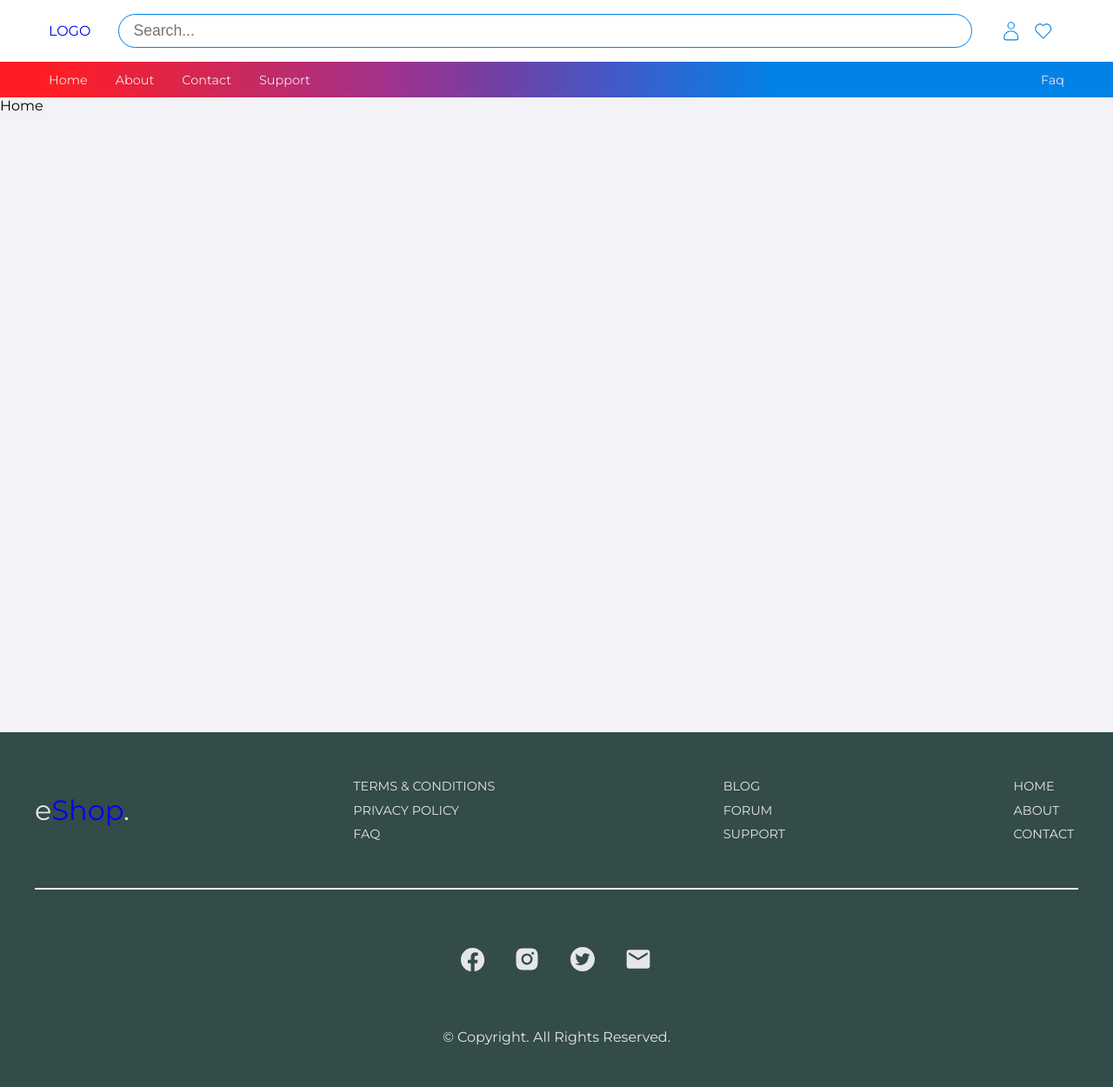
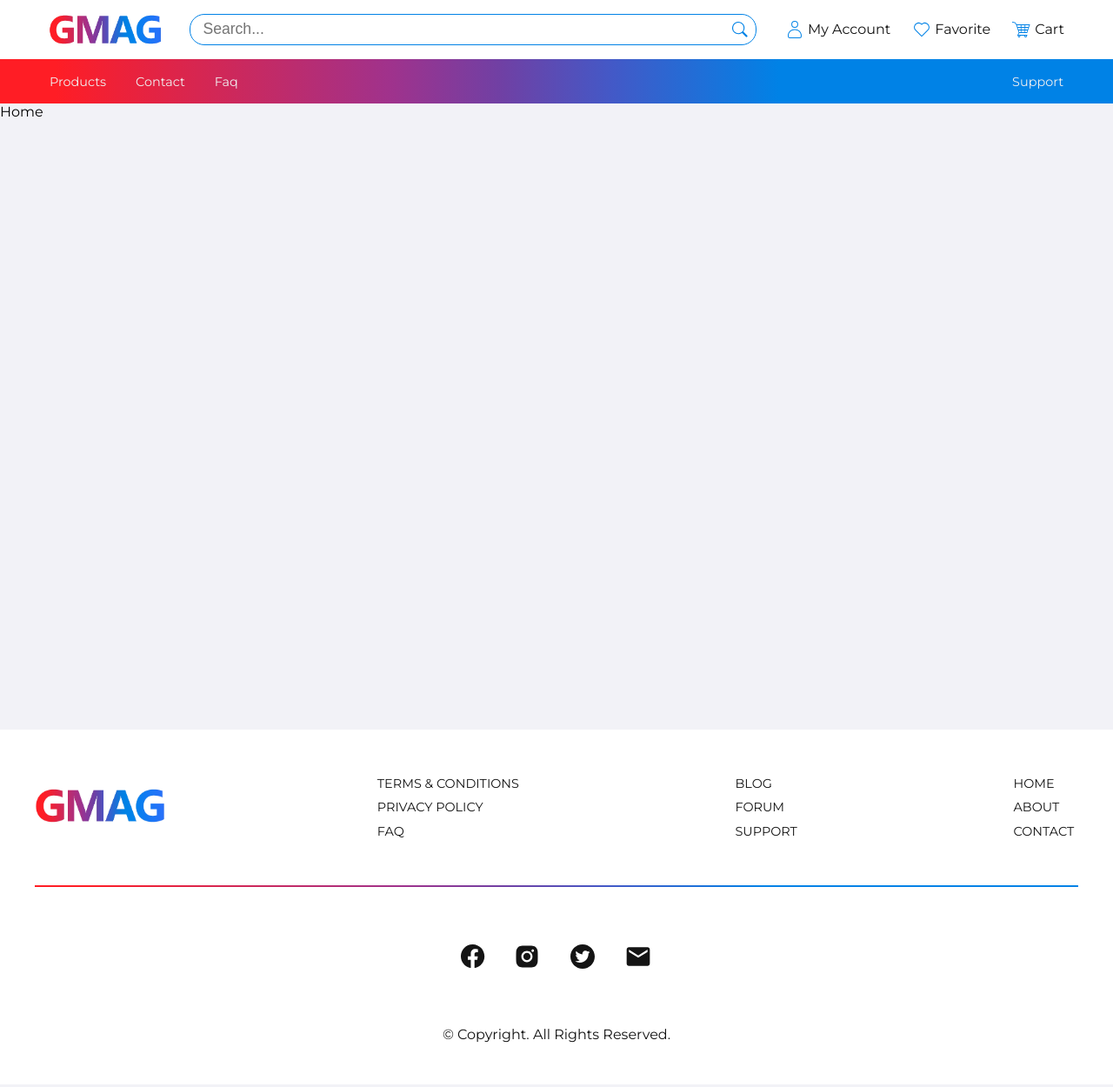
Before and after one commit to Aur71/eShop, a Next.js app: page / in a window 1280 px wide. Shown: the whole page at 87% size. Built offline with nearby package versions, Linux system fonts and the light colour scheme.

Commit message:
nvabar, footer design done

```diff
--- a/components/footer/Row1.jsx
+++ b/components/footer/Row1.jsx
@@ -2,12 +2,16 @@ import styles from '../../styles/layout/Footer.module.scss';
 
 // TOOLS
 import Link from 'next/link';
+import Image from 'next/image';
+
+// MEDIA
+import logo from '../../public/logo.png';
 
 const Row1 = () => {
   return (
     <section className={styles.row1}>
       <Link href='/' className={styles.logo}>
-        e<span>Shop</span>.
+        <Image src={logo} alt='logo' />
       </Link>
 
       <ul>
--- a/components/navbar/NavItems.jsx
+++ b/components/navbar/NavItems.jsx
@@ -2,37 +2,57 @@ import styles from '../../styles/layout/navbar/NavItems.module.scss';
 
 // TOOLS
 import Link from 'next/link';
+import Image from 'next/image';
 
 // MEDIA
+import logo from '../../public/logo.png';
 import { CiUser, CiHeart } from 'react-icons/ci';
-import { RxHamburgerMenu } from 'react-icons/rx';
+import { GiShoppingCart } from 'react-icons/gi';
+import { VscMenu, VscChromeClose } from 'react-icons/vsc';
+import { BsSearch } from 'react-icons/bs';
 
 const NavItems = () => {
   return (
     <div className={styles.navItems}>
+      {/* LOGO */}
       <Link href='/' className={styles.logo}>
-        LOGO
+        <Image src={logo} alt='logo' />
       </Link>
 
+      {/* SEARCHBAR */}
       <div className={styles.searchbar}>
         <input type='text' placeholder='Search...' />
+
+        <div className={styles.iconsContainer}>
+          <button>
+            <VscChromeClose />
+          </button>
+
+          <button>
+            <BsSearch />
+          </button>
+        </div>
       </div>
 
+      {/* ICONS */}
       <div className={styles.icons}>
-        <Link href='/' className={styles.account}>
+        <Link href='#' className={styles.account}>
           <CiUser />
+          <span>my account</span>
         </Link>
 
-        <Link href='/cart' className={styles.favorite}>
+        <Link href='#' className={styles.favorite}>
           <CiHeart />
+          <span>favorite</span>
         </Link>
 
         <Link href='/cart' className={styles.cart}>
-          {/* <CiShoppingCart /> */}
+          <GiShoppingCart />
+          <span>cart</span>
         </Link>
 
         <button className={styles.hamburger}>
-          <RxHamburgerMenu />
+          <VscMenu />
         </button>
       </div>
     </div>
--- a/components/navbar/NavLinks.jsx
+++ b/components/navbar/NavLinks.jsx
@@ -8,23 +8,19 @@ const NavLinks = () => {
     <div className={styles.navLinks}>
       <ul className={styles.center}>
         <li>
-          <Link href='/'>home</Link>
+          <Link href='#'>products</Link>
         </li>
 
         <li>
-          <Link href='/'>about</Link>
+          <Link href='/contact'>contact</Link>
         </li>
 
         <li>
-          <Link href='/'>contact</Link>
+          <Link href='#'>faq</Link>
         </li>
 
         <li>
-          <Link href='/'>support</Link>
-        </li>
-
-        <li>
-          <Link href='/'>faq</Link>
+          <Link href='#'>support</Link>
         </li>
       </ul>
     </div>
--- a/layout/Sidebar.jsx
+++ b/layout/Sidebar.jsx
@@ -1,55 +1,7 @@
 import styles from '../styles/layout/Sidebar.module.scss';
-// HOOKS
-import { useState } from 'react';
-
-// TOOLS
-import Link from 'next/link';
-
-// MEDIA
-import { MdClose, MdAccountCircle } from 'react-icons/md';
 
 const Sidebar = () => {
-  const [showSidebar, setShowSidebar] = useState(false);
-
-  return (
-    <aside className={`${styles.sidebar} ${showSidebar && styles.active}`}>
-      <div className={styles.header}>
-        <Link href='/'>
-          e<span>Shop</span>.
-        </Link>
-
-        <button>
-          <MdClose className={styles.icon} />
-        </button>
-      </div>
-
-      <ul className={styles.links}>
-        <li>
-          <Link href='/'>home</Link>
-        </li>
-
-        <li>
-          <Link href='/about'>about</Link>
-        </li>
-
-        <li>
-          <Link href='/contact'>contact</Link>
-        </li>
-
-        <li>
-          <Link href='/cart'>support</Link>
-        </li>
-
-        <li>
-          <Link href='/cart'>faq</Link>
-        </li>
-      </ul>
-
-      <Link href='#' className={styles.accountIcon}>
-        <MdAccountCircle />
-      </Link>
-    </aside>
-  );
+  return <aside className={styles.sidebar}></aside>;
 };
 
 export default Sidebar;
--- a/pages/_document.js
+++ b/pages/_document.js
@@ -4,7 +4,7 @@ export default function Document() {
   return (
     <Html lang='en'>
       <Head />
-      <title>eShop</title>
+      <title>GMAG</title>
       <body>
         <Main />
         <NextScript />
--- a/styles/layout/Footer.module.scss
+++ b/styles/layout/Footer.module.scss
@@ -2,8 +2,8 @@
 
 .footer {
   width: 100%;
-  background-color: $secondary-clr;
-  color: $white;
+  background-color: $white;
+  color: $text-clr-black;
   padding: 3rem 1rem;
 
   .center {
@@ -17,8 +17,25 @@
   .line {
     width: 100%;
     height: 2px;
-    background-color: aliceblue;
     margin: 2rem 0;
+
+    background: #0082e6;
+    background: -webkit-linear-gradient(
+      left,
+      #ff1d25 5%,
+      #a0328c 35%,
+      #7040a4 45%,
+      #4359c7 55%,
+      #0082e6 70%
+    );
+    background: linear-gradient(
+      to right,
+      #ff1d25 5%,
+      #a0328c 35%,
+      #7040a4 45%,
+      #4359c7 55%,
+      #0082e6 70%
+    );
   }
 }
 
@@ -35,16 +52,11 @@
   }
 
   .logo {
-    color: $white;
-    transition: color 300ms;
-    font-size: 2rem;
+    width: max-content;
 
-    span {
-      color: $acc-clr-2;
-    }
-
-    &:hover {
-      color: $acc-clr-2;
+    img {
+      width: 150px;
+      height: auto;
     }
 
     @media only screen and (max-width: 600px) {
@@ -57,16 +69,12 @@
     flex-direction: column;
 
     li a {
-      color: $white;
+      color: $text-clr-black;
       font-size: 0.9rem;
       transition: color 300ms;
       text-transform: uppercase;
       padding: 0.3rem;
       display: block;
-
-      &:hover {
-        color: $acc-clr-1;
-      }
     }
   }
 }
@@ -84,12 +92,8 @@
     display: flex;
     font-size: 2rem;
     padding: 1rem;
-    color: $white;
+    color: $text-clr-black;
     transition: color 300ms;
-
-    &:hover {
-      color: $acc-clr-1;
-    }
 
     &:first-of-type {
       font-size: 1.7rem;
--- a/styles/layout/Layout.module.scss
+++ b/styles/layout/Layout.module.scss
@@ -2,6 +2,6 @@
 
 .layout {
   width: 100%;
-  min-height: calc(100vh - 70px);
+  min-height: 90vh;
   height: auto;
 }
--- a/styles/layout/Sidebar.module.scss
+++ b/styles/layout/Sidebar.module.scss
@@ -6,73 +6,7 @@
   position: fixed;
   top: 0;
   right: 0;
-  background-color: $sidebar-clr;
-  color: $white;
-  z-index: 999;
-  transition: 500ms;
+  background-color: $white;
 
-  display: flex;
-  flex-direction: column;
-  justify-content: space-between;
-  overflow: hidden;
-
-  transform: translateX(100%);
-
-  &.active {
-    box-shadow: 0 0 5px black;
-    transform: translateX(0%);
-  }
-
-  @media only screen and (max-width: 300px) {
-    width: 100%;
-  }
-
-  .header {
-    width: 100%;
-    height: 70px;
-    display: flex;
-    align-items: center;
-    justify-content: space-between;
-    padding: 0 1rem;
-
-    a {
-      color: $white;
-      font-size: 1.5rem;
-      font-weight: 500;
-
-      span {
-        color: $acc-clr-2;
-      }
-    }
-
-    button {
-      font-size: 2rem;
-      color: white;
-    }
-  }
-
-  ul {
-    width: 100%;
-    display: flex;
-    flex-direction: column;
-    justify-content: center;
-    align-items: center;
-
-    li a {
-      display: block;
-      text-transform: uppercase;
-      font-size: 1.2rem;
-      color: $white;
-      padding: 1rem;
-    }
-  }
-
-  .accountIcon {
-    display: flex;
-    justify-content: center;
-    align-items: center;
-    padding: 1rem;
-    font-size: 4rem;
-    color: $white;
-  }
+  display: none;
 }
--- a/styles/layout/navbar/NavItems.module.scss
+++ b/styles/layout/navbar/NavItems.module.scss
@@ -1,14 +1,10 @@
 @import '../../variables.scss';
-
-.navItems .logo {
-}
 
 .navItems {
   max-width: 1200px;
   width: 100%;
   margin: 0 auto;
   padding: 1rem;
-
   display: grid;
   grid-template-columns: max-content 1fr max-content;
   gap: clamp(1rem, 3vw, 2rem);
@@ -30,8 +26,12 @@
       width: 130px;
       height: auto;
     }
+
     @media only screen and (max-width: 450px) {
       grid-area: logo;
+      img {
+        width: 100px;
+      }
     }
   }
 
@@ -40,6 +40,7 @@
     justify-content: center;
     align-items: center;
     overflow: hidden;
+    position: relative;
 
     input {
       width: 100%;
@@ -47,8 +48,8 @@
       background-color: transparent;
       color: $white;
       border: 1px solid $acc-clr;
-      border-radius: 20px;
-      padding: 0.5rem 1rem;
+      border-radius: 17px;
+      padding: 0.4rem 3.5rem 0.4rem 0.9rem;
       transition: border 300ms;
       font-size: 1.1rem;
       color: $black;
@@ -58,8 +59,42 @@
       grid-area: searchbar;
 
       input {
-        padding: 0.4rem 0.9rem;
+        padding: 0.4rem 3.5rem 0.4rem 0.9rem;
         font-size: 1rem;
+      }
+    }
+
+    .iconsContainer {
+      width: auto;
+      height: 100%;
+      position: absolute;
+      top: 0;
+      right: 0;
+      display: flex;
+      justify-content: center;
+      align-items: center;
+      padding-right: 10px;
+      gap: 0.5rem;
+
+      button {
+        width: 100%;
+        height: 100%;
+        display: flex;
+        justify-content: center;
+        align-items: center;
+        font-size: 1.1rem;
+
+        &:first-of-type {
+          display: none;
+
+          &.active {
+            display: flex;
+          }
+        }
+
+        &:last-of-type {
+          color: $acc-clr;
+        }
       }
     }
   }
@@ -68,16 +103,33 @@
     display: flex;
     justify-content: center;
     align-items: center;
-    gap: 0.7rem;
+    gap: 1.5rem;
+
+    @media only screen and (max-width: 400px) {
+      gap: 0.5rem;
+    }
 
     .account,
+    .favorite,
     .cart,
-    .favorite,
     .hamburger {
       display: flex;
-      font-size: 1.6rem;
+      justify-content: center;
+      align-items: center;
+      gap: 3px;
+      font-size: 1.5rem;
       color: $acc-clr;
       transition: color 300ms;
+
+      span {
+        font-size: 1rem;
+        text-transform: capitalize;
+        color: $text-clr-black;
+
+        @media only screen and (max-width: 800px) {
+          display: none;
+        }
+      }
     }
 
     .hamburger {
--- a/styles/layout/navbar/NavLinks.module.scss
+++ b/styles/layout/navbar/NavLinks.module.scss
@@ -27,7 +27,7 @@
     max-width: 1200px;
     width: 100%;
     margin: 0 auto;
-    padding: 0.7rem 0.5rem;
+    padding: 1rem 0.5rem;
     display: flex;
     gap: 1rem;
 
@@ -36,14 +36,16 @@
     }
 
     li a {
-      color: $white;
+      color: $text-clr-white;
       text-transform: capitalize;
       font-size: 0.9rem;
       padding: 0.5rem;
       transition: color 300ms;
+      border: 1px solid transparent;
+      border-radius: 20px;
 
       &:hover {
-        color: $acc-clr-1;
+        border: 1px solid $text-clr-white;
       }
     }
   }
--- a/styles/layout/navbar/Navbar.module.scss
+++ b/styles/layout/navbar/Navbar.module.scss
@@ -4,5 +4,5 @@
   width: 100%;
   height: auto;
   overflow: hidden;
-  background-color: $navbar-bk;
+  background-color: $white;
 }
--- a/styles/variables.scss
+++ b/styles/variables.scss
@@ -2,14 +2,15 @@
 
 $main-clr: #f2f2f7;
 $acc-clr: #0082e6;
+$white: white;
+$black: black;
+$text-clr-black: rgb(20, 20, 20);
+$text-clr-white: rgb(240, 240, 240);
+
+//
+//
+//
 $secondary-clr: #334b49;
 $acc-clr-1: #7cb6b0;
 $acc-clr-2: blue;
-$sidebar-clr: rgb(20, 20, 20);
-$white: rgb(230, 230, 230);
-$black: rgb(20, 20, 20);
 $font-1: 'Montserrat', sans-serif;
-
-// NAVBAR
-$navbar-bk: white;
-$nav-text: black;
```
Also changed, not shown: public/logo.png.
